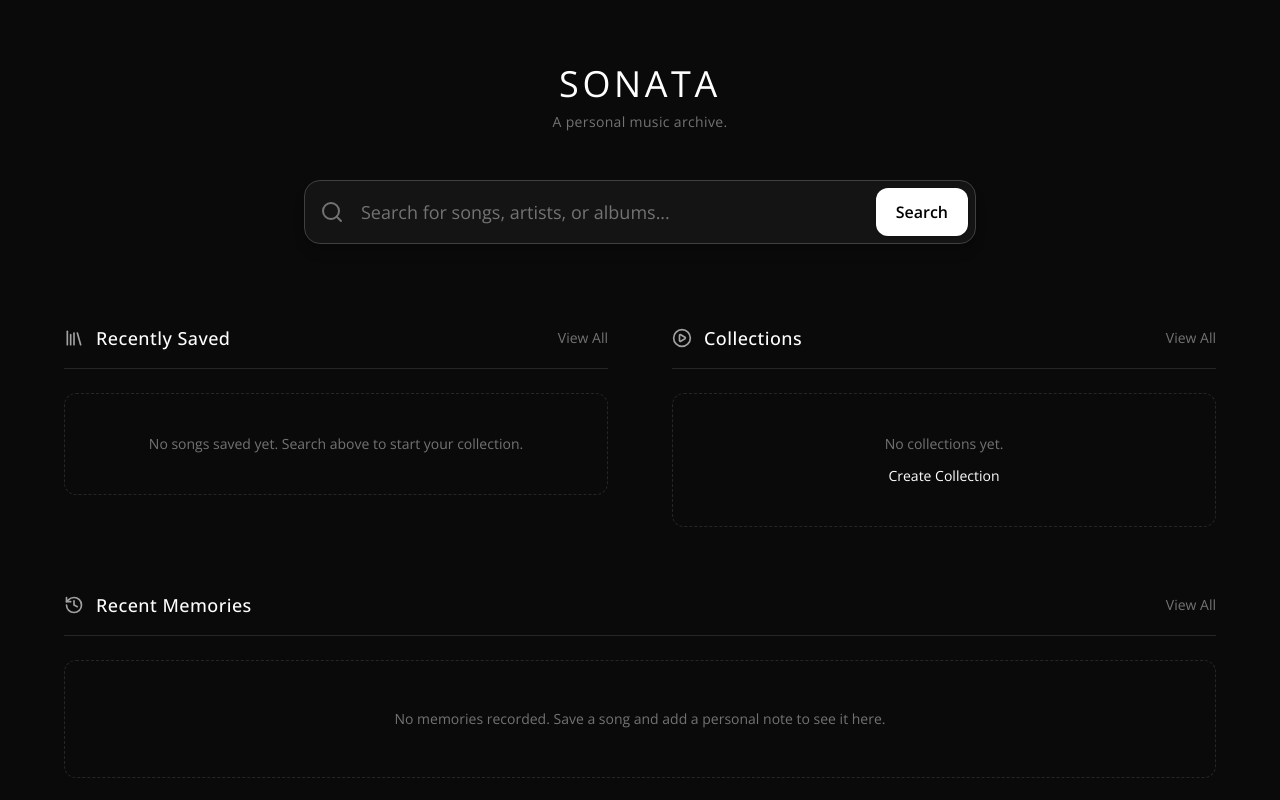
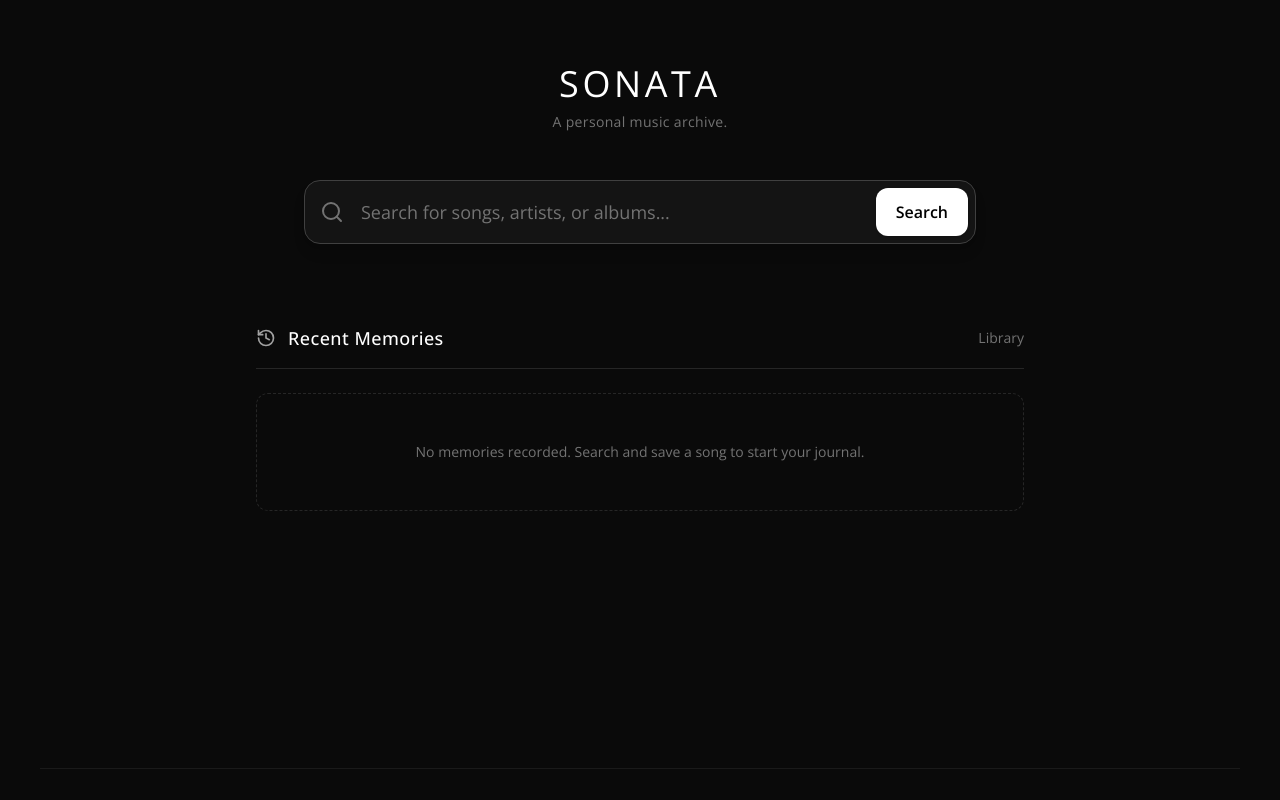
Before and after one commit to luvices/sonata, a Next.js app: page / in a window 1280 px wide. Shown: the top 800 px of the page. Built offline with nearby package versions, Linux system fonts and the light colour scheme.

Commit message:
refactor: simplify homepage layout to a single vertical memory stack

```diff
--- a/src/app/page.tsx
+++ b/src/app/page.tsx
@@ -4,15 +4,13 @@ import { useMusicStore } from "@/store/useMusicStore";
 import { SearchPanel } from "@/features/search/SearchPanel";
 import Image from "next/image";
 import Link from "next/link";
-import { PlayCircle, Library, History } from "lucide-react";
+import { History } from "lucide-react";
 import { motion } from "framer-motion";
 
 export default function Home() {
-  const { songs, collections, memories } = useMusicStore();
+  const { songs, memories } = useMusicStore();
 
-  const savedSongs = Object.values(songs).sort((a, b) => (b.savedAt || 0) - (a.savedAt || 0)).slice(0, 10);
-  const recentMemories = Object.values(memories).sort((a, b) => b.updatedAt - a.updatedAt).slice(0, 3);
-  const recentCollections = Object.values(collections).sort((a, b) => b.updatedAt - a.updatedAt).slice(0, 4);
+  const recentMemories = Object.values(memories).sort((a, b) => b.updatedAt - a.updatedAt).slice(0, 5);
 
   return (
     <div className="flex flex-col items-center min-h-[80vh]">
@@ -41,112 +39,35 @@ export default function Home() {
         <SearchPanel />
       </motion.div>
 
-      {/* Content Grid */}
+      {/* Content Stack */}
       <motion.div
         initial={{ opacity: 0, y: 20 }}
         animate={{ opacity: 1, y: 0 }}
         transition={{ duration: 0.5, delay: 0.2, ease: "easeOut" }}
-        className="w-full grid grid-cols-1 lg:grid-cols-2 gap-10 md:gap-16"
+        className="w-full max-w-3xl flex flex-col gap-8"
       >
-
-        {/* Recently Saved Songs */}
+        {/* Recent Memories */}
         <section className="flex flex-col gap-6">
-          <div className="flex items-center justify-between border-b border-[#262626] pb-4">
-            <div className="flex items-center gap-3">
-              <Library className="h-5 w-5 text-neutral-400" />
-              <h2 className="text-lg font-medium tracking-wide text-white">Recently Saved</h2>
-            </div>
-            <Link href="/library" className="text-sm text-neutral-500 hover:text-white transition-colors">
-              View All
-            </Link>
-          </div>
-          {savedSongs.length > 0 ? (
-            <div className="grid grid-cols-1 sm:grid-cols-2 gap-4">
-              {savedSongs.slice(0, 6).map((song) => (
-                <Link key={song.id} href={`/song/${song.id}`}>
-                  <div className="group flex items-center gap-4 rounded-xl p-3 hover:bg-[#1a1a1a] transition-colors border border-transparent hover:border-[#333]">
-                    <div className="relative h-16 w-16 overflow-hidden rounded-md bg-[#262626]">
-                      {song.album?.cover_medium && (
-                        <Image
-                          src={song.album.cover_medium}
-                          alt={song.title}
-                          fill
-                          className="object-cover transition-transform duration-500 group-hover:scale-105"
-                          unoptimized
-                        />
-                      )}
-                    </div>
-                    <div className="flex flex-col overflow-hidden">
-                      <span className="truncate font-medium text-white group-hover:text-neutral-200">{song.title}</span>
-                      <span className="truncate text-xs text-neutral-500">
-                        {song.artist.name}
-                      </span>
-                    </div>
-                  </div>
-                </Link>
-              ))}
-            </div>
-          ) : (
-            <div className="py-10 text-center text-sm text-neutral-500 border border-dashed border-[#262626] rounded-xl">
-              No songs saved yet. Search above to start your collection.
-            </div>
-          )}
-        </section>
-
-        {/* Collections */}
-        <section className="flex flex-col gap-6">
-          <div className="flex items-center justify-between border-b border-[#262626] pb-4">
-            <div className="flex items-center gap-3">
-              <PlayCircle className="h-5 w-5 text-neutral-400" />
-              <h2 className="text-lg font-medium tracking-wide text-white">Collections</h2>
-            </div>
-            <Link href="/library" className="text-sm text-neutral-500 hover:text-white transition-colors">
-              View All
-            </Link>
-          </div>
-          {recentCollections.length > 0 ? (
-            <div className="grid grid-cols-1 sm:grid-cols-2 gap-4">
-              {recentCollections.map((collection) => (
-                <Link key={collection.id} href={`/collection/${collection.id}`}>
-                  <div className="group flex flex-col gap-2 rounded-xl border border-[#262626] bg-[#0a0a0a] p-5 hover:border-neutral-500 transition-colors">
-                    <span className="font-medium text-white">{collection.name}</span>
-                    <span className="text-sm text-neutral-500">
-                      {collection.trackIds.length} {collection.trackIds.length === 1 ? 'song' : 'songs'}
-                    </span>
-                  </div>
-                </Link>
-              ))}
-            </div>
-          ) : (
-            <div className="py-10 text-center text-sm text-neutral-500 border border-dashed border-[#262626] rounded-xl flex flex-col items-center gap-3">
-              <span>No collections yet.</span>
-              <Link href="/collection/new" className="text-white hover:underline">Create Collection</Link>
-            </div>
-          )}
-        </section>
-
-        {/* Recent Memories */}
-        <section className="flex flex-col gap-6 md:col-span-2">
           <div className="flex items-center justify-between border-b border-[#262626] pb-4">
             <div className="flex items-center gap-3">
               <History className="h-5 w-5 text-neutral-400" />
               <h2 className="text-lg font-medium tracking-wide text-white">Recent Memories</h2>
             </div>
             <Link href="/library" className="text-sm text-neutral-500 hover:text-white transition-colors">
-              View All
+              Library
             </Link>
           </div>
           {recentMemories.length > 0 ? (
-            <div className="grid grid-cols-1 md:grid-cols-3 gap-6">
+            <div className="flex flex-col gap-4">
               {recentMemories.map((memory) => {
                 const song = songs[memory.trackId];
                 if (!song) return null;
                 return (
                   <Link key={memory.id} href={`/song/${song.id}`}>
-                    <div className="group flex flex-col gap-4 rounded-xl border border-[#262626] p-5 transition-colors hover:bg-[#1a1a1a] h-full">
-                      <p className="text-sm font-medium text-neutral-200 leading-relaxed line-clamp-3">"{memory.text}"</p>
-                      <div className="flex items-center gap-3 mt-auto pt-4 border-t border-[#262626]">
-                        <div className="relative h-8 w-8 overflow-hidden rounded bg-[#262626] shrink-0">
+                    <div className="group flex flex-col md:flex-row md:items-center gap-4 rounded-xl border border-[#262626] p-5 transition-colors hover:bg-[#1a1a1a] hover:border-[#404040]">
+                      {/* Song Info */}
+                      <div className="flex items-center gap-4 min-w-[200px] shrink-0">
+                        <div className="relative h-12 w-12 overflow-hidden rounded bg-[#262626] shrink-0">
                           {song.album?.cover_medium && (
                             <Image
                               src={song.album.cover_medium}
@@ -157,10 +78,17 @@ export default function Home() {
                             />
                           )}
                         </div>
-                        <div className="flex flex-col overflow-hidden">
-                          <span className="truncate text-xs font-medium text-white">{song.title}</span>
-                          <span className="truncate text-[10px] text-neutral-500">{song.artist.name}</span>
+                        <div className="flex flex-col overflow-hidden pr-4">
+                          <span className="truncate text-sm font-medium text-white">{song.title}</span>
+                          <span className="truncate text-xs text-neutral-500">{song.artist.name}</span>
                         </div>
+                      </div>
+
+                      {/* Memory Text */}
+                      <div className="md:border-l border-[#262626] pt-3 mt-1 md:pt-0 md:mt-0 md:pl-5 md:flex-1">
+                        <p className="text-sm font-medium text-neutral-200 leading-relaxed line-clamp-2">
+                          "{memory.text}"
+                        </p>
                       </div>
                     </div>
                   </Link>
@@ -169,7 +97,7 @@ export default function Home() {
             </div>
           ) : (
             <div className="py-12 text-center text-sm text-neutral-500 border border-dashed border-[#262626] rounded-xl">
-              No memories recorded. Save a song and add a personal note to see it here.
+              No memories recorded. Search and save a song to start your journal.
             </div>
           )}
         </section>
```
